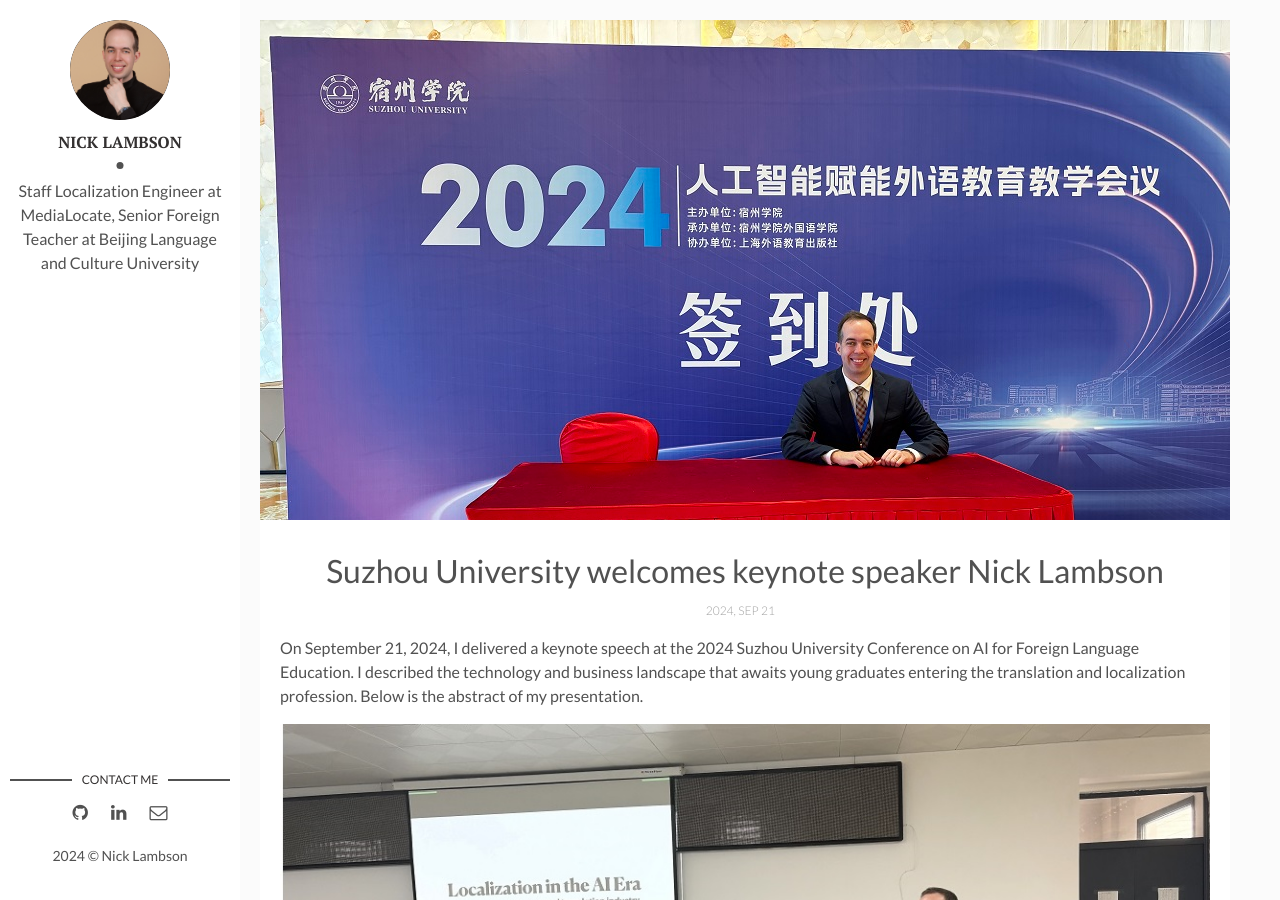
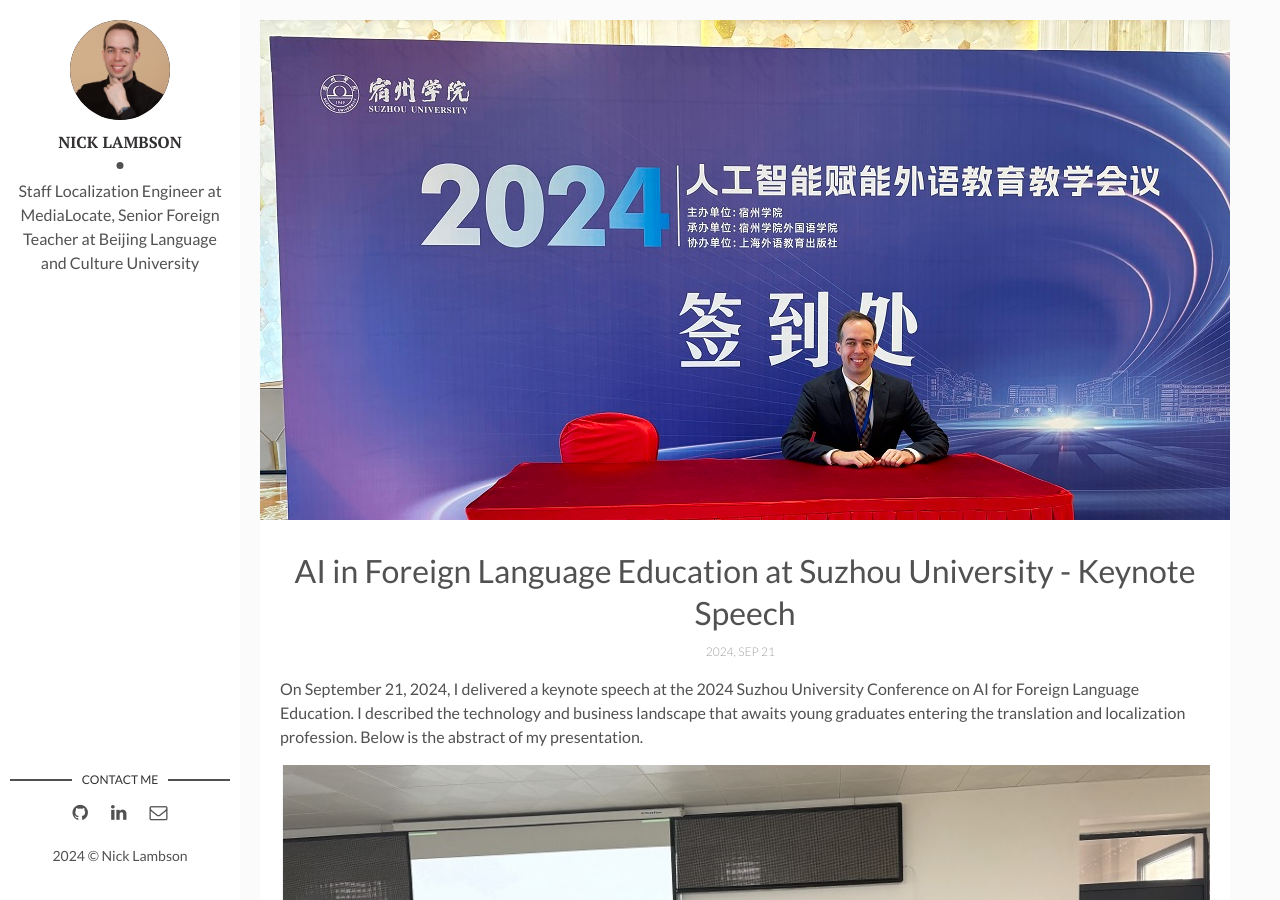
Before and after one commit to nicklambson/nicklambson.github.io, a Jekyll site: the page built from _posts/2024-09-21-suzhou-ai-in-foreign-language-education.markdown, in a window 1280 px wide and 900 px high. Built offline with Jekyll 4.4.1, drawn with Linux system fonts in a browser that asks for light colours.

Commit message:
Update 2024-09-21-suzhou-ai-in-foreign-language-education.markdown

```diff
--- a/_posts/2024-09-21-suzhou-ai-in-foreign-language-education.markdown
+++ b/_posts/2024-09-21-suzhou-ai-in-foreign-language-education.markdown
@@ -1,6 +1,6 @@
 ---
 layout: post
-title: Suzhou University welcomes keynote speaker Nick Lambson
+title: AI in Foreign Language Education at Suzhou University - Keynote Speech
 date: 2024-09-21 10:00:00 +0000
 description: Nick Lambson delivers speech at international conference on AI in Foreign Language Education.
 img: suzhou-ai-panel.jpg
```
